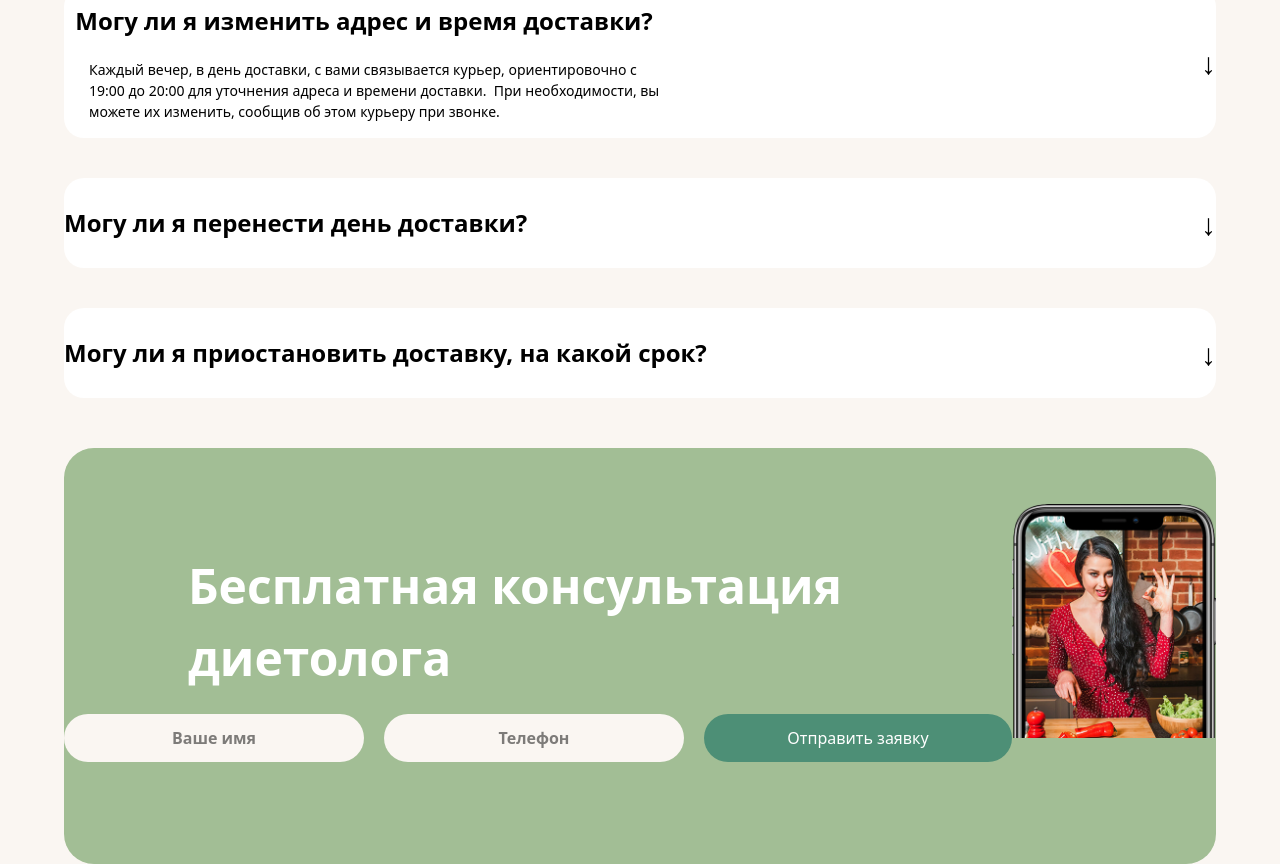
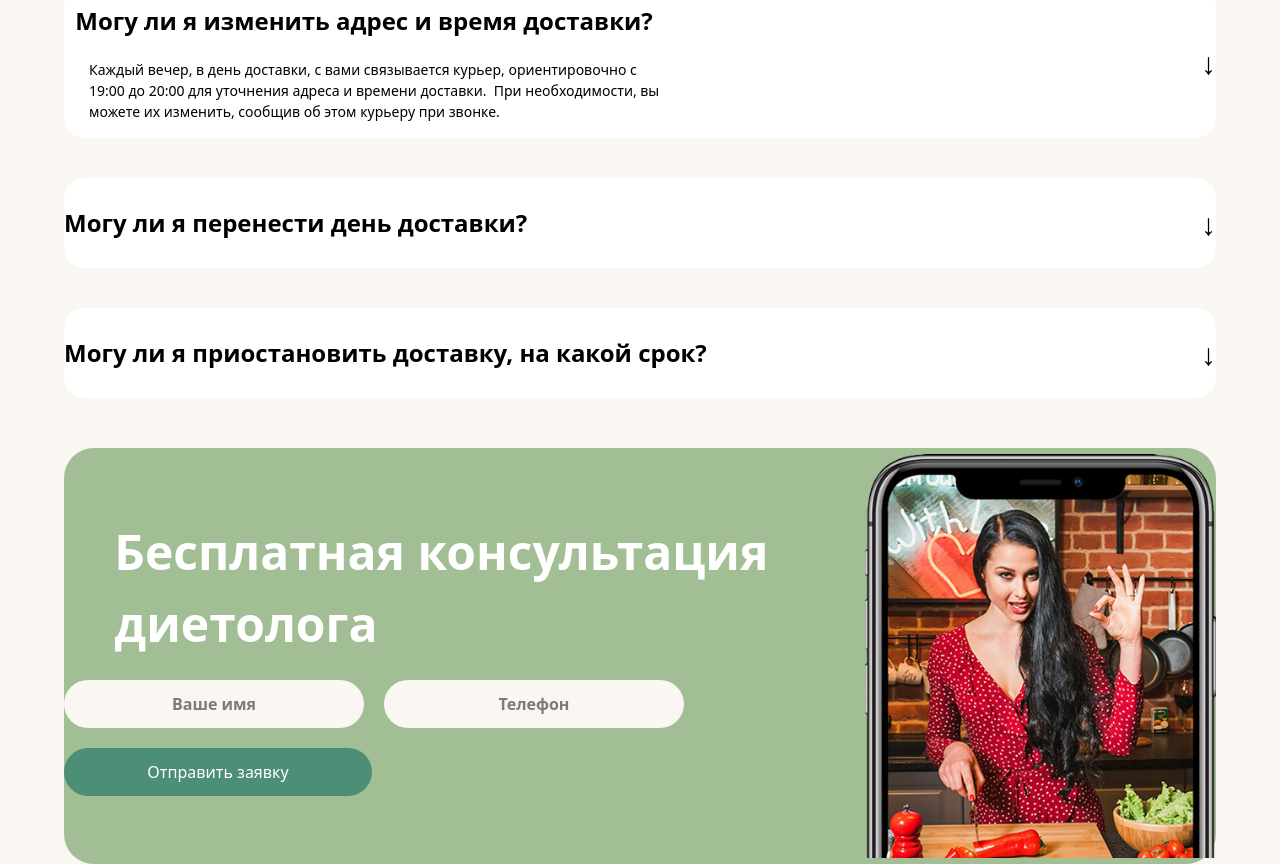
Before and after one commit to allastar09/exam-2_week, a website: page index.html in a window 1280 px wide. Shown: the part 4779-5643 px from the top of the page. Drawn offline with Linux system fonts and the light colour scheme.

Commit message:
i fixed image and button her position

```diff
--- a/index.html
+++ b/index.html
@@ -425,20 +425,23 @@
                     </div>
                 </div>
             </section>
-            <section class="w-[90%] lg:h-[416px] h-[850px] bg-[#A2BE95] max-w-400 m-auto rounded-[30px] mt-[50px] flex items-center lg:flex-row flex-col gap-y-[20px]">
+            <section class="w-[90%] lg:h-[416px] h-[920px] bg-[#A2BE95] max-w-400 m-auto rounded-[30px] mt-[50px] flex items-center lg:flex-row flex-col gap-y-[20px]">
                 <div class="flex flex-col items-center">
                 <div>
                     <h1 class="font-bold text-[24px] text-[white] text-[48px] text-center lg:text-start w-[335px] lg:w-[700px]">Бесплатная консультация диетолога</h1>
                 </div>
-                <div class="flex lg:flex-row flex-col gap-y-[20px] gap-[20px] mt-[20px]">
+                <div class="flex lg:flex-row flex-col gap-y-[20px] gap-[20px] mt-[20px] lg:flex-wrap">
                     <input type="text" class="rounded-[40px] w-[295px] h-[48px] bg-[#FAF6F2] lg:w-[300px] lg:h-[48px] font-bold text-center" placeholder="Ваше имя">
                     <input type="tel" class="rounded-[40px] w-[295px] h-[48px] bg-[#FAF6F2] lg:w-[300px] lg:h-[48px] font-bold text-center" placeholder="Телефон">
                     <button class="w-[295px] h-[48px] lg:w-[308px] lg:h-[48px] bg-[#4D8F76] rounded-[40px] text-[white]">Отправить заявку</button>
                 </div>
                 </div>
                 <div>
-                    <img src="./image/cta 1.png" alt="" class="lg:mt-[-70px]">
+                    <img src="./image/cta 1.png" alt="" >
                 </div>
+            </section>
+            <section>
+
             </section>
     </main>
 </body>
```
Also changed, not shown: src/output.css.
